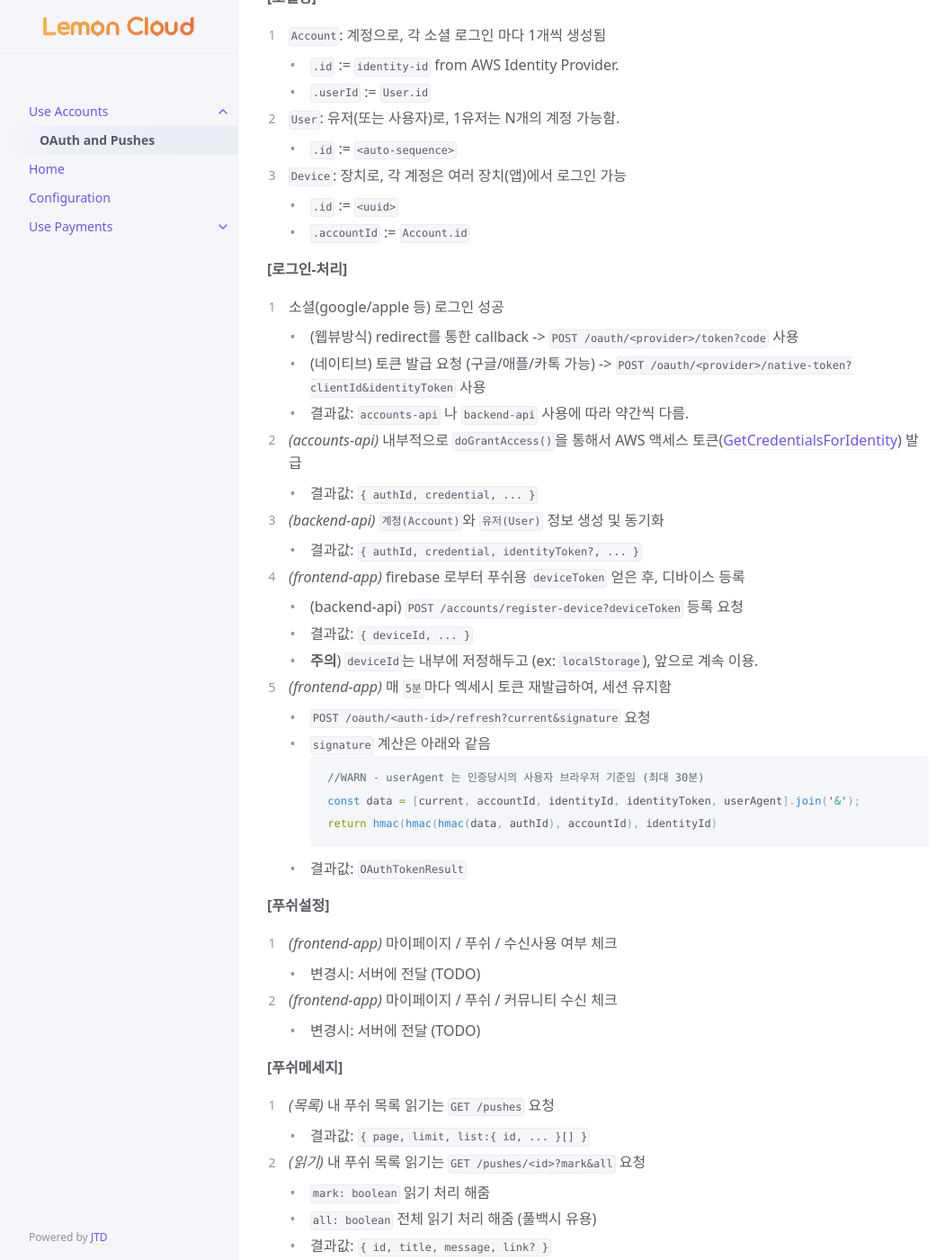
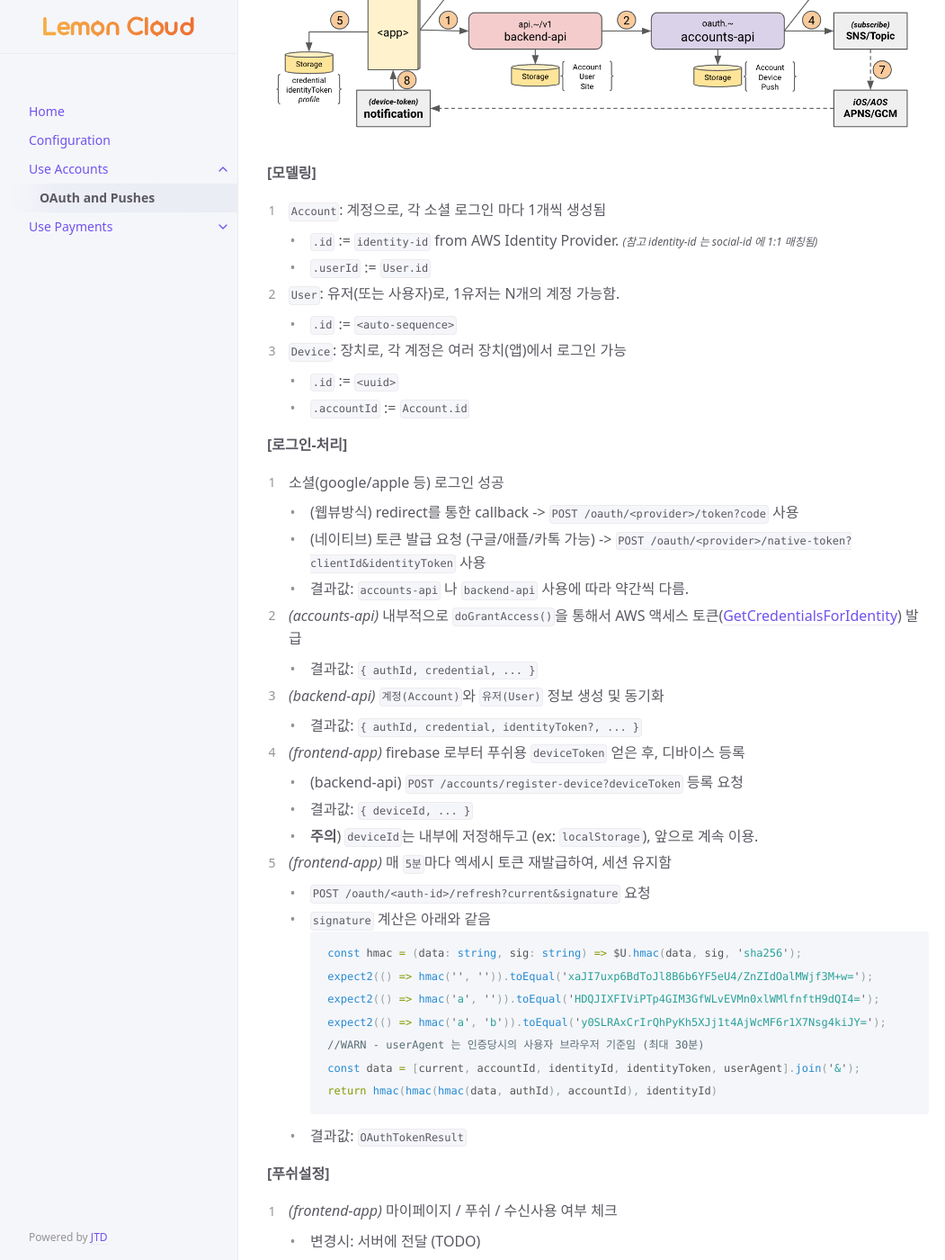
Before and after one commit to lemoncloud-io/lemon-backend-docs, a Jekyll site: the page built from docs/accounts/oauth-push.md, in a window 1280 px wide and 1400 px high, scrolled down 490 px. Shown: the whole window at 90% size, without its empty margins (107-1158 px from the left). Built offline with Jekyll 4.4.1, drawn with Linux system fonts in a browser that asks for light colours; some of the changed text lies outside the part shown.

````diff
--- a/docs/accounts/oauth-push.md
+++ b/docs/accounts/oauth-push.md
@@ -7,9 +7,6 @@ nav_order: 2
 
 # 사용자인증(OAuth) 및 푸쉬(Push)
 {: .no_toc }
-
-`lemon-accounts-api`를 통한 소셜 로그인 지원과, 푸쉬 메세지 지원
-{: .fs-6 .fw-300 }
 
 
 _참고_ 라이브러리 `@lemoncloud/lemon-accounts-api`
@@ -25,13 +22,15 @@ _참고_ 라이브러리 `@lemoncloud/lemon-accounts-api`
 
 ## Overview
 
-`custom-backend-api` <--> `lemon-accounts-api` 연동 관계에서 설명함
+`custom-backend-api`와 `lemon-accounts-api`의 인증연동과 푸쉬관리
+{: .fs-5 .fw-300 }
 
+![](../../../assets/images/oauth-push.png)
 
 **[모델링]**
 
 1. `Account`: 계정으로, 각 소셜 로그인 마다 1개씩 생성됨
-    - `.id` := `identity-id` from AWS Identity Provider.
+    - `.id` := `identity-id` from AWS Identity Provider. _(참고 identity-id 는 social-id 에 1:1 매칭됨)_{: .fs-2 }
     - `.userId` := `User.id`
 
 1. `User`: 유저(또는 사용자)로, 1유저는 N개의 계정 가능함.
@@ -63,7 +62,11 @@ _참고_ 라이브러리 `@lemoncloud/lemon-accounts-api`
 1. _(frontend-app)_ 매 `5분`마다 엑세시 토큰 재발급하여, 세션 유지함
     - `POST /oauth/<auth-id>/refresh?current&signature` 요청
     - `signature` 계산은 아래와 같음
-    ```js
+    ```ts
+    const hmac = (data: string, sig: string) => $U.hmac(data, sig, 'sha256');
+    expect2(() => hmac('', '')).toEqual('xaJI7uxp6BdToJl8B6b6YF5eU4/ZnZIdOalMWjf3M+w=');
+    expect2(() => hmac('a', '')).toEqual('HDQJIXFIViPTp4GIM3GfWLvEVMn0xlWMlfnftH9dQI4=');
+    expect2(() => hmac('a', 'b')).toEqual('y0SLRAxCrIrQhPyKh5XJj1t4AjWcMF6r1X7Nsg4kiJY=');
     //WARN - userAgent 는 인증당시의 사용자 브라우저 기준임 (최대 30분)
     const data = [current, accountId, identityId, identityToken, userAgent].join('&');
     return hmac(hmac(hmac(data, authId), accountId), identityId)
--- a/package.json
+++ b/package.json
@@ -1,6 +1,6 @@
 {
   "name": "lemon-backend-docs",
-  "version": "0.3.3",
+  "version": "0.3.4",
   "description": "powered by just-the-docs/just-the-docs",
   "repository": "lemoncloud-io/lemon-backend-docs",
   "license": "MIT",
````
Also changed, not shown: docs/accounts/index.md (+1 -1 lines), docs/payments/index.md (+1 -1 lines), assets/images/oauth-push.png (added).
